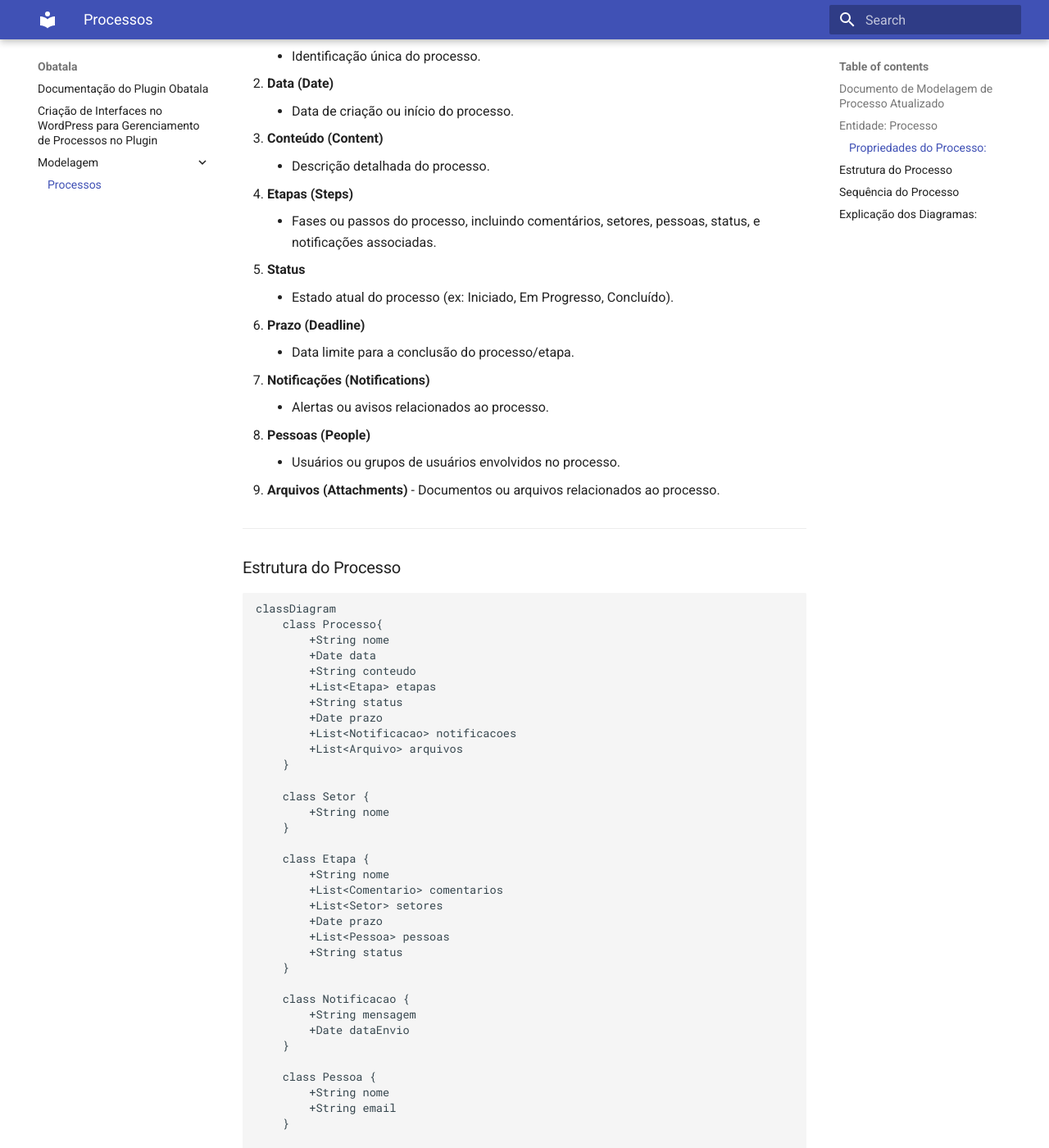
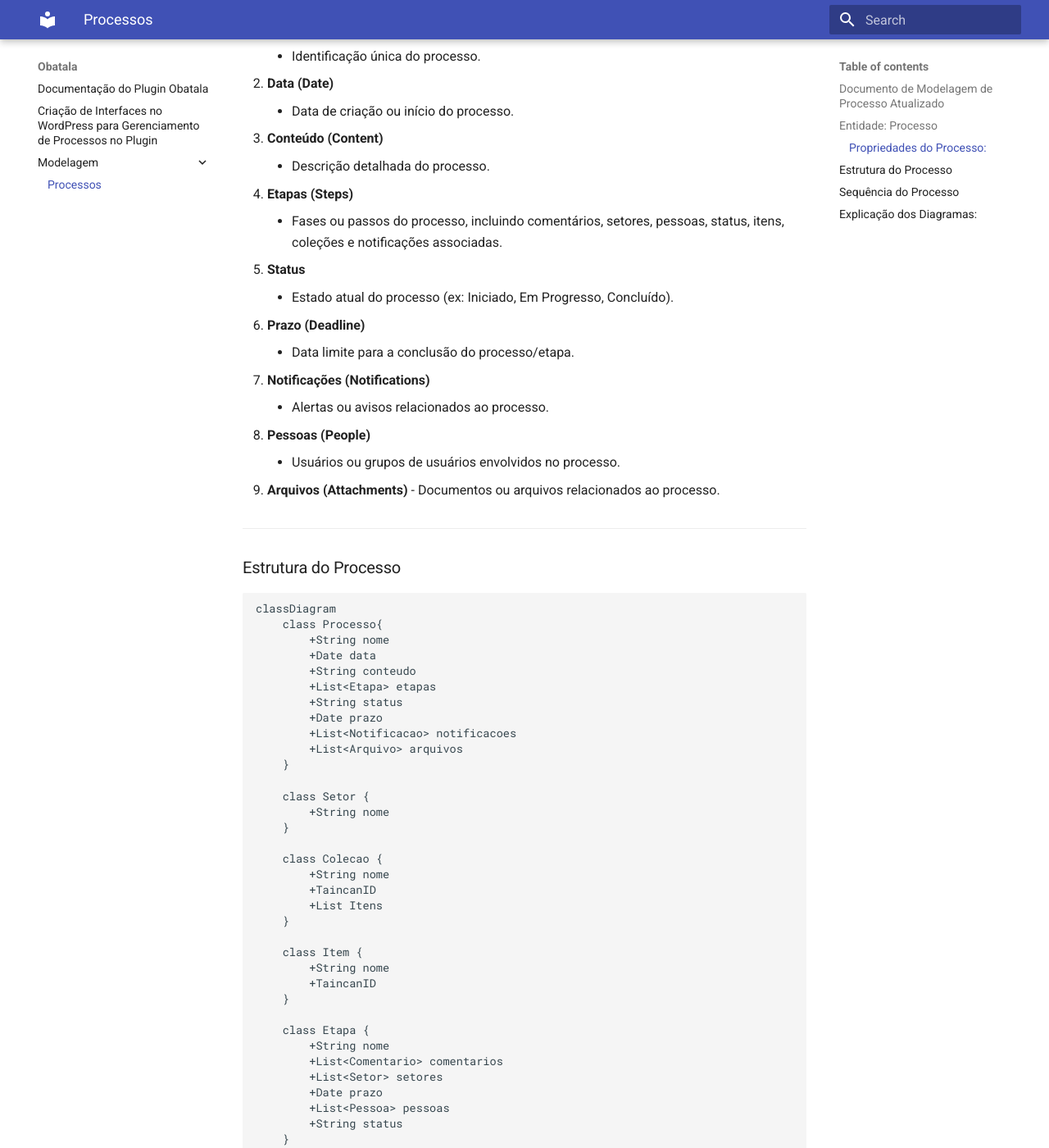
Before and after one commit to Nocs-lab/Obatala, an MkDocs documentation site: the page built from docs/docs/modelagem/processos.md, in a window 1280 px wide and 1400 px high, scrolled down 434 px. Shown: the whole window at 82% size. Built offline with MkDocs 1.6.1 and Material for MkDocs 9.7.7, drawn with Linux system fonts in a browser that asks for light colours; some of the changed text lies outside the part shown.

Commit message:
chore: expansao do conteudo do topico de modelagem de processos

```diff
--- a/docs/docs/modelagem/processos.md
+++ b/docs/docs/modelagem/processos.md
@@ -17,7 +17,7 @@ Este documento descreve a modelagem de um processo como uma entidade dentro do W
       - Descrição detalhada do processo.
 
 4. **Etapas (Steps)**
-      - Fases ou passos do processo, incluindo comentários, setores, pessoas, status, e notificações associadas.
+      - Fases ou passos do processo, incluindo comentários, setores, pessoas, status, itens, coleções e notificações associadas.
 
 5. **Status**
       - Estado atual do processo (ex: Iniciado, Em Progresso, Concluído).
@@ -55,6 +55,17 @@ classDiagram
         +String nome
     }
 
+    class Colecao {
+        +String nome
+        +TaincanID
+        +List Itens
+    }
+
+    class Item {
+        +String nome
+        +TaincanID
+    }
+
     class Etapa {
         +String nome
         +List<Comentario> comentarios
@@ -86,7 +97,10 @@ classDiagram
         +String url
     }
 
-    Etapa "1" -- "1" Setor : pertence a
+    Etapa "*" -- "1" Setor : pertence a
+    Processo "1" -- "*" Item : interage com
+    Processo "1" -- "*" Colecao : interage com
+    Colecao "1" -- "*" Item : possui
     Etapa "1" -- "*" Pessoa : envolvido
     Etapa "1" -- "*" Comentario : possui
     Etapa "1" -- "*" Notificacao : dispara
@@ -118,6 +133,8 @@ sequenceDiagram
         Notificação-->>Usuário: Receber Notificação
         Usuário->>Sistema: Adicionar Pessoas e Arquivos
         Sistema-->>Usuário: Confirmação de Adição
+        Sistema->>Tainacan: Adiciona ou recupera Itens/Coleções
+        Tainacan-->>Sistema: Confirmação de Adição
         Usuário->>Sistema: Concluir Etapa
         Sistema-->>Notificação: Disparar Notificação
         Sistema-->>Usuário: Confirmação de Conclusão
```
Also changed, not shown: other parts of docs/docs/modelagem/processos.md (+1 -0 lines).
